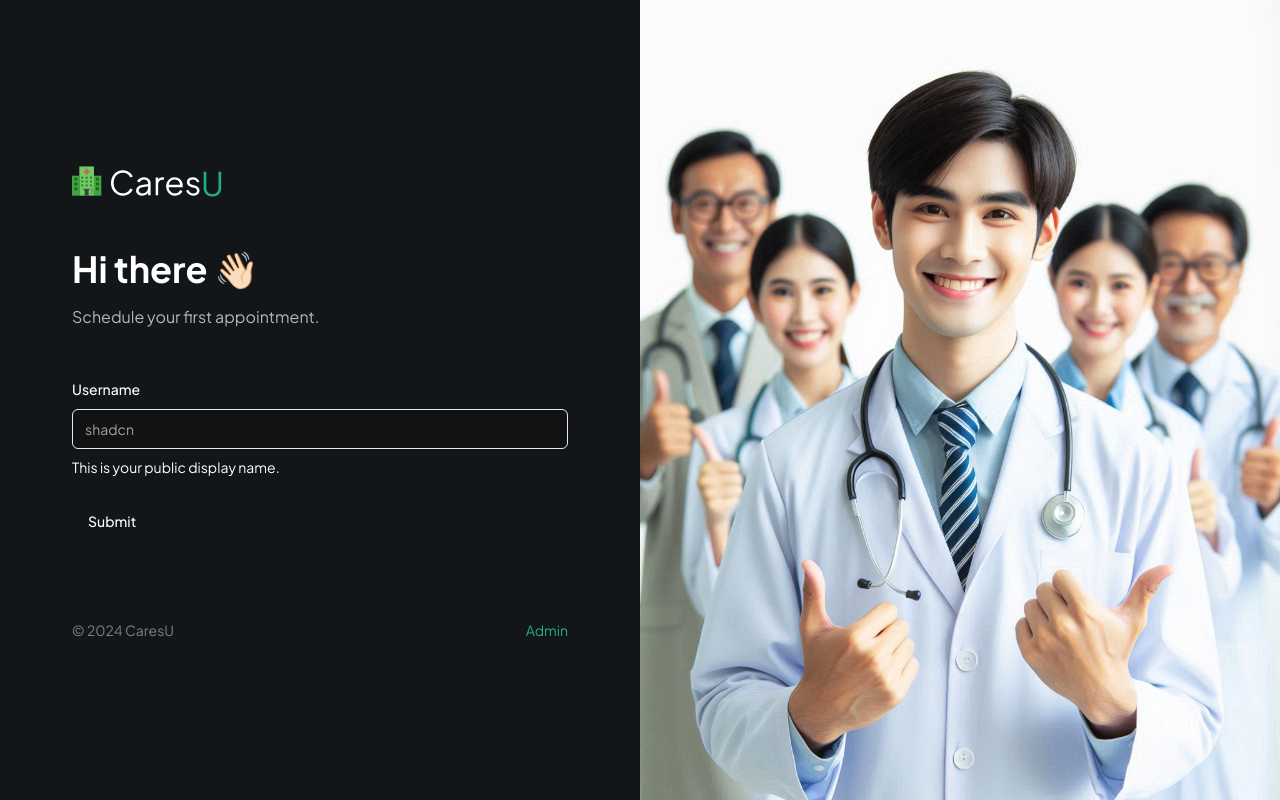
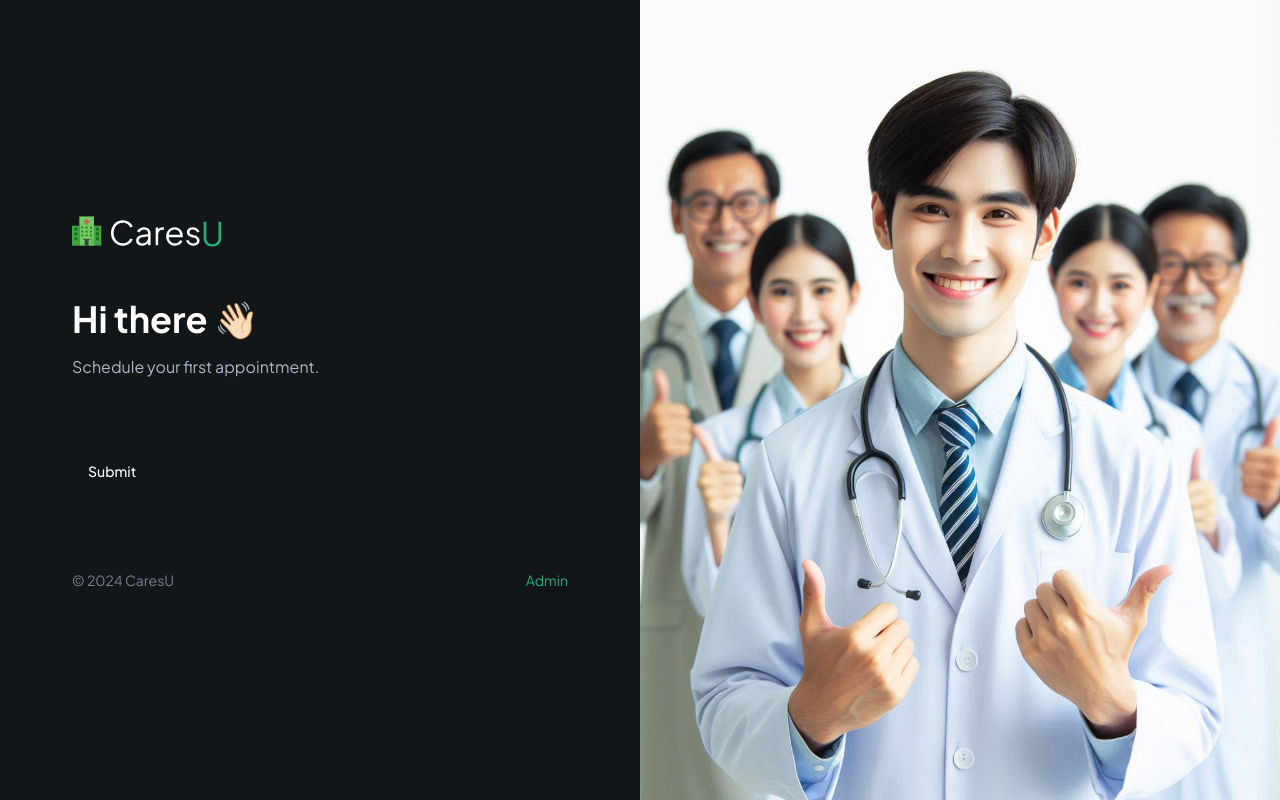
Before and after one commit to kamesh0407/caresu, a Next.js app: page / in a window 1280 px wide. Built offline with nearby package versions, Linux system fonts and the light colour scheme.

Commit message:
change location theme-provider.tsx

```diff
--- a/app/layout.tsx
+++ b/app/layout.tsx
@@ -3,7 +3,7 @@ import { Plus_Jakarta_Sans } from "next/font/google";
 import "./globals.css";
 
 import { cn } from '@/lib/utils';
-import { ThemeProvider } from "@/components/ui/theme-provider";
+import { ThemeProvider } from "@/components/theme-provider";
 
 const fontSans =  Plus_Jakarta_Sans({
   subsets: ["latin"],
--- a/components/forms/PatientForm.tsx
+++ b/components/forms/PatientForm.tsx
@@ -43,22 +43,7 @@ const PatientForm = () => {
             <h1 className="header">Hi there 👋🏻</h1>
             <p className="text-dark-700">Schedule your first appointment.</p>
         </section>
-      <FormField
-        control={form.control}
-        name="username"
-        render={({ field }) => (
-          <FormItem>
-            <FormLabel>Username</FormLabel>
-            <FormControl>
-              <Input placeholder="shadcn" {...field} />
-            </FormControl>
-            <FormDescription>
-              This is your public display name.
-            </FormDescription>
-            <FormMessage />
-          </FormItem>
-        )}
-      />
+
       <Button type="submit">Submit</Button>
     </form>
   </Form>
```
Also changed, not shown: components/theme-provider.tsx (renamed from components/ui/theme-provider.tsx).
